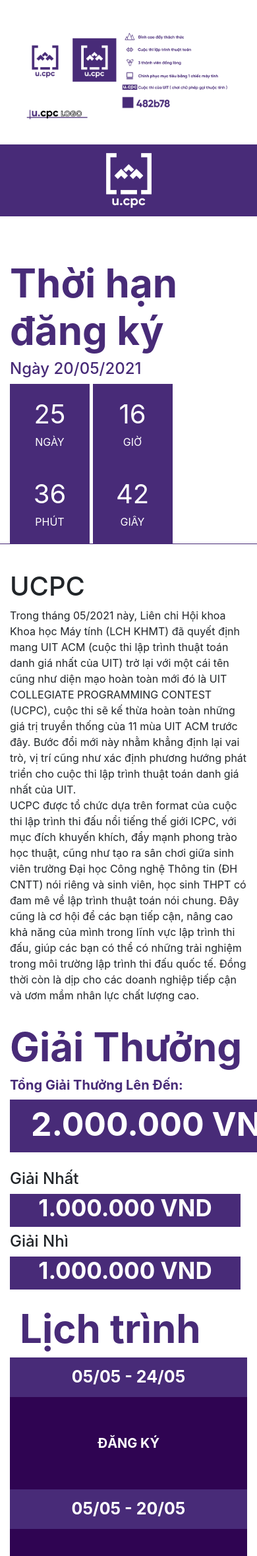
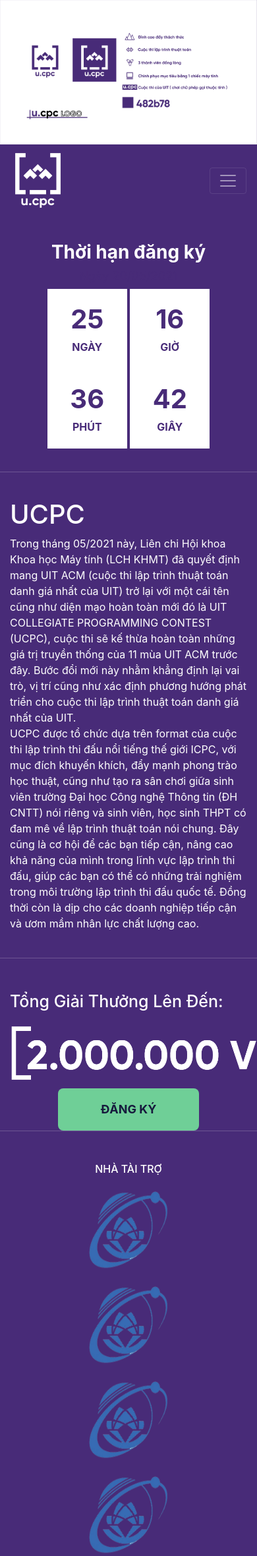
Before and after one commit to nguyendaiky/UIT-UCPC-Web, a Django app: page / in a window 390 px wide; the page is wider, and only the part inside the window is pictured. Shown: the top 2359 px of that part at 66% size. Run offline with Django 3.2, Linux system fonts and the light colour scheme; some libraries are stand-ins or nearby versions.

Commit message:
update background and meta responsive but not have timeline

```diff
--- a/register/static/register/css/home.css
+++ b/register/static/register/css/home.css
@@ -10,36 +10,45 @@
     /* margin-bottom: 0px; */
 }
 
+
+#introduction_slider {
+    height: auto;
+}
 /* Style for countdown */
 #countdown
 {
-    background-color: white;
+    background-color: #482b78;
     border-bottom: 1px solid;
-    border-color: #482b78;
-    min-height: 250px;
-    padding-top: 65px;
+    border-color: rgba(255, 255, 255, 0.2);
+    min-height: 200px;
+    padding-top: 38px;
+    padding-bottom: 35px;
     margin-bottom: 40px;
+    color: white;
 }
 
 #countdown #countdown_info div
 {
-    color: #482b78;
+    color: white;
     padding-bottom: 0px;
 }
 
 #countdown #countdown_info div h1
 {
-    font-size: 60px;
+    font-size: 48px;
     font-weight: bold;
 }
 
-#countdown #countdown_system h4
+#countdown #countdown_info h4
 {
-    color: #482b78
+    color: white;
+    font-size: 27px;
 }
 
 #countdown_clock {
     margin-bottom: 0px;
+    /* display: flex;
+    flex-direction: row; */
 }
 
 #countdown_clock li span
@@ -50,12 +59,13 @@
 
 #countdown_clock li
 {
+    font-weight: bold;
     display: inline-block;
     font-size: 1em;
     list-style-type: none;
     padding: 1em;
-    color: white;
-    background-color: #482b78;
+    color: #482b78;
+    background-color: white;
     width: 121px;
     height: 121px;
     text-align: center;
@@ -69,7 +79,7 @@
 }
 
 #services .container {
-    border-bottom: 1px #482b78 solid;
+    border-bottom: 1px rgba(255, 255, 255, 0.2) solid;
     padding-bottom: 45px;
 }
 
@@ -170,69 +180,117 @@
 }
 
 /* Style for timeline */
+/* UCPC */
+#ucpc .container {
+    border-bottom: 1px rgba(255, 255, 255, 0.2) solid;
+    padding-bottom: 40px;
+}
+/* UCPC */
+/* Style for reward */
 
-/* Style for reward */
+#reward {
+    min-height: 250px;
+    border-bottom: 1px rgba(255, 255, 255, 0.2) solid;
+    /* margin-top: 0px; */
+    align-items: center;
+    padding-top: 40px;
+}
 
 #reward #total_reward h1, h5
 {
-    color: #482b78;
-    font-weight: bold;
+    color: white;
+    /* font-weight: bold; */
 }
 
 #reward #total_reward h1
 {
-    font-size: 60px;
+    font-size: 25px;
 }
 
-#reward
+#reward #total_reward h5
 {
-    margin-top: 20px;
+    /* font-size: 10px;
+    font-weight: lighter;
+    font-style: initial; */
 }
+
+
 
 #reward .row #total_reward p
 {
     width: 450px;
     height: 80px;
-    background-color: #482b78;
-    color: white;
+    background-color: white;
+    color: #ffdb19;
     font-weight: bold;
     font-size: 50px;
     text-align: center;
 }
 
-#reward_information
+#reward .row #total_reward img
 {
-    padding-top: 26px;
-    margin: 0px;
+    width: 480px;
+    height: 139x;
 }
 
-#reward_information h1
+#reward_information {
+    text-align: center;
+    display: -webkit-inline-box;
+    display: -ms-inline-flexbox;
+    display: inline-flex;
+    -webkit-box-align: center;
+    -ms-flex-align: center;
+    align-items: center;
+    -webkit-box-pack: center;
+    -ms-flex-pack: center;
+    justify-content: center;
+    overflow-x: hidden;
+}
+
+#reward_information p
 {
-    width: 350px;
-    height: 50px;
-    background-color: #482b78;
-    color: white;
+    /* min-width: 370px; */
+    background-color: #6FCF97;
+    border-radius: 8px;
+    height: 64px;
+    text-align: center;
+    min-width: 214px;
+    font-weight: 600;
+    font-size: 18px;
     font-weight: bold;
-    font-size: 35px;
-    text-align: center;
+    line-height: 24px;
+    color: #16193C;
+    display: -webkit-inline-box;
+    display: -ms-inline-flexbox;
+    display: inline-flex;
+    -webkit-box-align: center;
+    -ms-flex-align: center;
+    align-items: center;
+    -webkit-box-pack: center;
+    -ms-flex-pack: center;
+    justify-content: center;
+    overflow-x: hidden;
+    /* margin-top: 77px; */
 }
+
 
 /* Style for reward */
 
-#introduction_slider
-{
-    height: 900px;
-}
+
+
 
 /* footer */
 #footer
 {
-    background-image: url(/static/register/images/footer/background.png);
     background-repeat: no-repeat;
     background-size: auto;
-    min-height: 500px;
+    min-height: 250px;
     background-color: #482b78;
     background-position: bottom center;
+}
+
+#footer .container {
+    border-top: 1px rgba(255, 255, 255, 0.2) solid;
 }
 
 #footer h5
@@ -258,10 +316,18 @@
     width: 100px;
 }
 
+#footer .organizers .unit_logo .unit .CS
+{
+    width: 140px;
+}
+
 #footer .contact .row{
     align-items: center;
 }
 
+#footer .contact .row img {
+    width: 40px;
+}
 #footer .contact .row .unit_fb {
     text-align: right;
 }
@@ -275,4 +341,32 @@
     #introduction_slider {
         height: auto;
     }
+    #countdown {
+        text-align: center;
+        align-items: center;
+    }
 }
+
+@media only screen and (max-width: 450px)
+{
+    #introduction_slider {
+        height: auto;
+    }
+
+    #countdown {
+        text-align: center;
+        align-items: center;
+    }
+
+    #countdown #countdown_info div h1
+    {
+        font-size: 28px;
+        font-weight: bold;
+    }
+
+    #countdown #countdown_info h4
+    {
+        color: #482b78;
+        font-size: 18px;
+    }
+}
--- a/register/static/register/css/main.css
+++ b/register/static/register/css/main.css
@@ -1,14 +1,23 @@
 html
 {
     scroll-behavior: smooth;
+}
+
+* {
+    margin: 0px;
+    padding: 0px;
+}
+body {
+    background-color: #482b78;
+    color: white;
 }
 
 nav > .collapse > ul > li > a
 {
     font-size: 25px;
     color: white;
-    margin-left: 60px;
-    margin-right: 60px;
+    /* margin-left: 60px;
+    margin-right: 60px; */
 }
 
 nav
@@ -16,18 +25,14 @@
     background-color: #482b78;
 }
 
-.navbar-brand
+/* .navbar-brand
 {
     margin-left: 150px;
     margin-right: 150px;
+}  */
+
+.navbar-dark .navbar-collapse .navbar-nav .nav-item .nav-link {
+    color: white;
+    font-size: 20px;
+    margin-left: 20px;
 }
-
-/* #nav_left
-{
-    margin-right: 140px;
-} */
-
-/* #nav_right
-{
-    margin-left: 2000px;
-} */
--- a/register/templates/register/home.html
+++ b/register/templates/register/home.html
@@ -4,12 +4,7 @@
 
 {% block content %}
     <!-- Slider giới thiệu -->
-    <div id="introduction_slider" class="carousel slide" data-interval="false">
-        <!-- <ol class="carousel-indicators">
-            <li data-target="#introduction_slider" data-slide-to="0" class="active"></li>
-            <li data-target="#introduction_slider" data-slide-to="1"></li>
-            <li data-target="#introduction_slider" data-slide-to="2"></li>
-        </ol> -->
+    <div id="introduction_slider" style ="height: auto; " class="carousel slide" data-interval="false">
         <div class="carousel-inner">
             <div class="carousel-item active">
                 <img  width="100%" src="{% static 'register/images/introduction/banner1.jpg' %}">
@@ -36,38 +31,38 @@
 
 
     <!-- Navbar -->
-    <nav class="navbar navbar-expand-lg sticky-top">
+    <nav class="navbar navbar-expand-lg navbar-dark sticky-top">
+        <div class="container">
+            <a class="navbar-brand" >
+                <img width="83px" height="83px" src="{% static 'register/images/introduction/logo3.jpg' %}">
+            </a>
+        <button class="navbar-toggler" type="button" data-toggle="collapse" data-target="#navbarSupportedContent" aria-controls="navbarSupportedContent" aria-expanded="false" aria-label="Toggle navigation">
+          <span class="navbar-toggler-icon"></span>
+        </button>
 
         <div class="collapse navbar-collapse" id="navbarSupportedContent">
-            <ul class="navbar-nav ml-auto text-center" id="nav_left">
+          <ul class="navbar-nav mr-auto">
             <li  class="nav-item active">
                 <a class="nav-link" href="#ucpc">UCPC</a>
             </li>
-                <li style="margin-right: 100px;" class="nav-item">
+            <li class="nav-item">
                 <a  class="nav-link" href="">Giải Thưởng</a>
             </li>
-            </ul>
-        </div>
-
-        <div class="mx-auto order-0">
-            <a class="navbar-brand mx-auto" >
-                <img width="83px" height="83px" src="{% static 'register/images/introduction/logo3.jpg' %}">
-            </a>
-
-        </div>
-
-        <div class="collapse navbar-collapse" id="navbarSupportedContent" id="nav_right">
-            <ul class="navbar-nav mr-auto text center">
-                <li style="margin-left: 100px;" class="nav-item">
+            <li class="nav-item">
                 <a class="nav-link" href="#timeline">Lịch Trình</a>
             </li>
             <li class="nav-item">
                 <a class="nav-link" href="">Liên Hệ</a>
             </li>
           </ul>
+          <form class="form-inline my-2 my-lg-0">
+            <button class="btn btn-outline-success" type="login" style="font-size: 18px;">Login</button>
+            <button class="btn btn-outline-success my-2 my-sm-0" type="submit" style="font-size: 18px;">Register</button>
+          </form>
         </div>
+        </div>
+      </nav>
 
-    </nav>
 
     <!-- Navbar -->
 
@@ -94,11 +89,11 @@
     </script>
     <div id="countdown" class="container">
         <div id="countdown_info" class="row">
-            <div class="col-lg-6">
+            <div class="col-lg-6 col-md-12 col-sm-12 col-xs-12">
                 <h1>Thời hạn đăng ký</h1>
                 <h4>Ngày 20/05/2021</h4>
             </div>
-            <div id="countdown_system" class="col-lg-6">
+            <div id="countdown_system" class="col-lg-6 col-md-12 col-sm-12 col-xs-12">
                 <!-- <h4>Time Remaining!</h4> -->
                 <ul id="countdown_clock">
                     <li><span id="days"></span>NGÀY</li>
@@ -128,24 +123,18 @@
     <div id="reward" class="container">
         <div class="row">
             <div id="total_reward" class="col-lg-6 col-md-12 col-sm-12 col-xs-12">
-                <h1 style="margin-top: 10px;">Giải Thưởng</h1>
-                <h5 style="margin-top: 10px;">Tổng Giải Thưởng Lên Đến:</h5>
-                <p style="margin-top: 10px;">2.000.000 VND</p>
+                <h1 style="margin-top: 10px;">Tổng Giải Thưởng Lên Đến:</h1>
+                <h5 style="margin-top: 10px;"></h5>
+                <!-- <p style="margin-top: 30px; ">2.000.000 VND</p> -->
+                <img src="{%static 'register/images/reward/giai-02.png'%}" alt="">
             </div>
 
             <div id="reward_information" class="col-lg-6 col-md-12 col-sm-12 col-xs-12">
-                <h4>
-                    Giải Nhất
-                </h4>
-                <h1>
-                    1.000.000 VND
-                </h1>
-                <h4>
-                    Giải Nhì
-                </h4>
-                <h1>
-                    1.000.000 VND
-                </h1>
+                <a href="" target="_blank" rel="noopener noreferrer">
+                    <p>
+                        ĐĂNG KÝ
+                    </p>
+                </a>
             </div>
         </div>
     </div>
@@ -153,7 +142,7 @@
     <!-- Thông Tin giải thưởng -->
 
     <!-- Lịch trình -->
-    <div id="timeline" class="container">
+    <!-- <div id="timeline" class="container">
         <div id="timeline_heading" class="col-lg-6">
             <h3>Lịch trình</h3>
         </div>
@@ -191,13 +180,16 @@
             </div>
         </div>
 
-    </div>
+    </div> -->
+
+
+
     <!-- Lịch trình -->
 
 
 
     <!-- Giới thiệu nhà tài trợ -->
-    <section style="background-color: silver;" class="bg-100 py-5">
+    <section style="background-color:#482b78;" class="bg-100 py-5">
         <div class="container">
             <div class="row">
                 <!-- Căn giữa cho các item -->
@@ -336,7 +328,7 @@
                                     </div>
                                     <div class="col-lg-4 col-md-4 col-sm-4">
                                         <div class="unit">
-                                            <img src="{% static 'register/images/footer/CS.png' %}">
+                                            <img class="CS" src="{% static 'register/images/footer/CS.png' %}">
                                         </div>
                                     </div>
                                 </div>
```
Also changed, not shown: register/static/register/images/footer/FB.png, register/static/register/images/footer/Gmail.png, register/static/register/images/reward/giai-02.png (added). Lines whose indentation alone changed are shown as unchanged.
